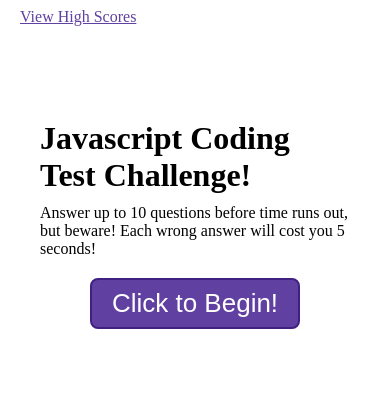
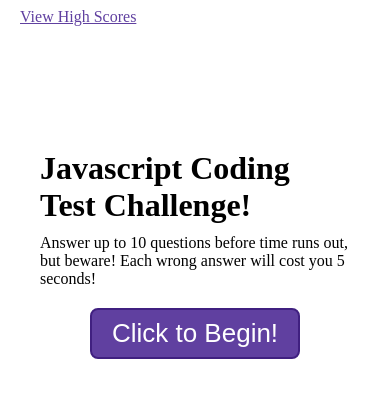
Before and after one commit to TheBobbyLlama/code-quiz, a plain HTML site: page index.html in a window 390 px wide. Drawn offline with Linux system fonts and the light colour scheme.

Commit message:
CSS tweaks.

```diff
--- a/assets/css/style.css
+++ b/assets/css/style.css
@@ -19,6 +19,7 @@ button {
 	border: solid 1px var(--purple-border);
 	border-radius: 4px;
 	color: white;
+	cursor: pointer;
 	padding: 4px 10px;
 }
 
@@ -38,6 +39,7 @@ button:hover {
 button[disabled], button[disabled]:hover {
 	background-color: #9080a0;
 	border-color: #706080;
+	cursor: default;
 }
 
 header {
@@ -53,7 +55,7 @@ div#mainContent, div#highScores {
 	align-items: center;
 	display: flex;
 	flex-direction: column;
-	height: 300px;
+	height: 360px;
 	justify-content: center;
 	margin: 40px auto;
 	padding: 0px 40px;
@@ -117,7 +119,7 @@ div#timer {
 }
 
 @media screen and (max-width: 575px) {
-	div#mainContent {
+	div#mainContent, div#highScores {
 		width: 100%;
 	}
 }
```
